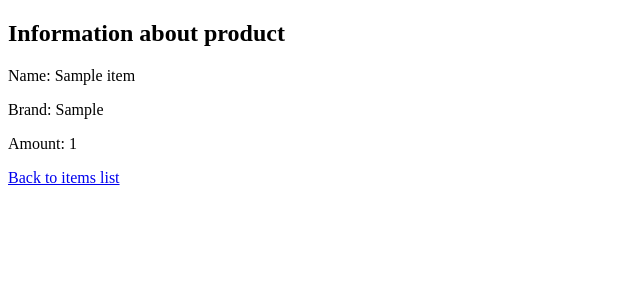
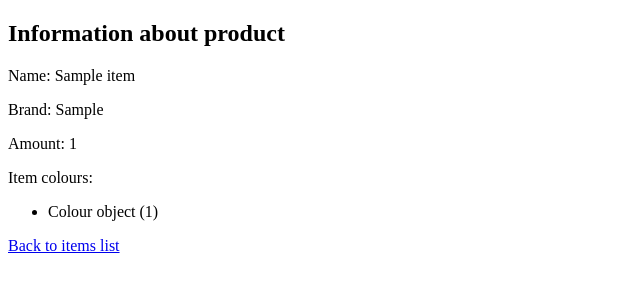
Before and after one commit to kcherednichenko/FirstDjango, a Django app: template templates/item-page.html in a window 1280 px wide. Shown: the part 26-326 px from the top of the page, without its empty margins (0-640 px from the left). Run offline with Django 4.2, Linux system fonts and the light colour scheme; the template is opened without the code that fills it: values that come from a table or form of the project are taken from there, others are empty; tables that the repository leaves empty hold one stand-in row (values such as "Sample post").

Commit message:
add colour model

```diff
--- a/FirstDjango/urls.py
+++ b/FirstDjango/urls.py
@@ -1,9 +1,11 @@
 from django.urls import path
 from MainApp import views
+from django.conf import settings
+from django.conf.urls.static import static
 
 urlpatterns = [
     path('', views.home, name='home'),
     path('about/', views.about, name='about'),
     path('item/<int:item_id>/', views.item, name='item-detail'),
     path('items/', views.items_list, name='items-list'),
-]
+] + static(settings.STATIC_URL, document_root=settings.STATIC_ROOT)
--- a/MainApp/models.py
+++ b/MainApp/models.py
@@ -1,4 +1,8 @@
 from django.db import models
+
+
+class Colour(models.Model):
+    name = models.CharField(max_length=32)
 
 
 class Item(models.Model):
@@ -6,3 +10,4 @@ class Item(models.Model):
     brand = models.CharField(max_length=100)
     count = models.PositiveIntegerField()
     description = models.TextField(max_length=100, default='Base description')
+    colours = models.ManyToManyField(to=Colour)
--- a/templates/base.html
+++ b/templates/base.html
@@ -8,7 +8,7 @@
     <title>Title</title>
     {% block style %}
     {% endblock %}
-    {% include 'inc-menu.html' %}
+    {% include 'header.html' %}
 </head>
 <body>
     {% block content %}
--- a/templates/index.html
+++ b/templates/index.html
@@ -1,6 +1,9 @@
 {% extends 'base.html' %}
 
+{% load static %}
+
 {% block content %}
+    <img width="50px" src="{% static 'django.svg' %}" alt="Django image">
     <h1>Welcome</h1>
     <p>My name is <i>{{ name }}</i> </p>
     <p>My email is {{ email }}</p>
--- a/templates/item-page.html
+++ b/templates/item-page.html
@@ -9,5 +9,16 @@
     {% else %}
         <p>Amount: {{ item.count }}</p>
     {% endif %}
+
+    {% if colours %}
+        <p>Item colours:</p>
+        <ul>
+            {% for colour in colours %}
+                <li style="color: {{ colour }}"> {{ colour }} </li>
+            {% endfor %}
+        </ul>
+    {% else %}
+        <p>No info about colours</p>
+    {% endif %}
     <p><a href="{% url 'items-list' %}">Back to items list</a></p>
 {% endblock %}
```
Also changed, not shown: MainApp/views.py (+6 -1 lines), MainApp/migrations/0003_colour_item_colours.py (added), static/django.svg (added), templates/header.html (renamed from templates/inc-menu.html).
